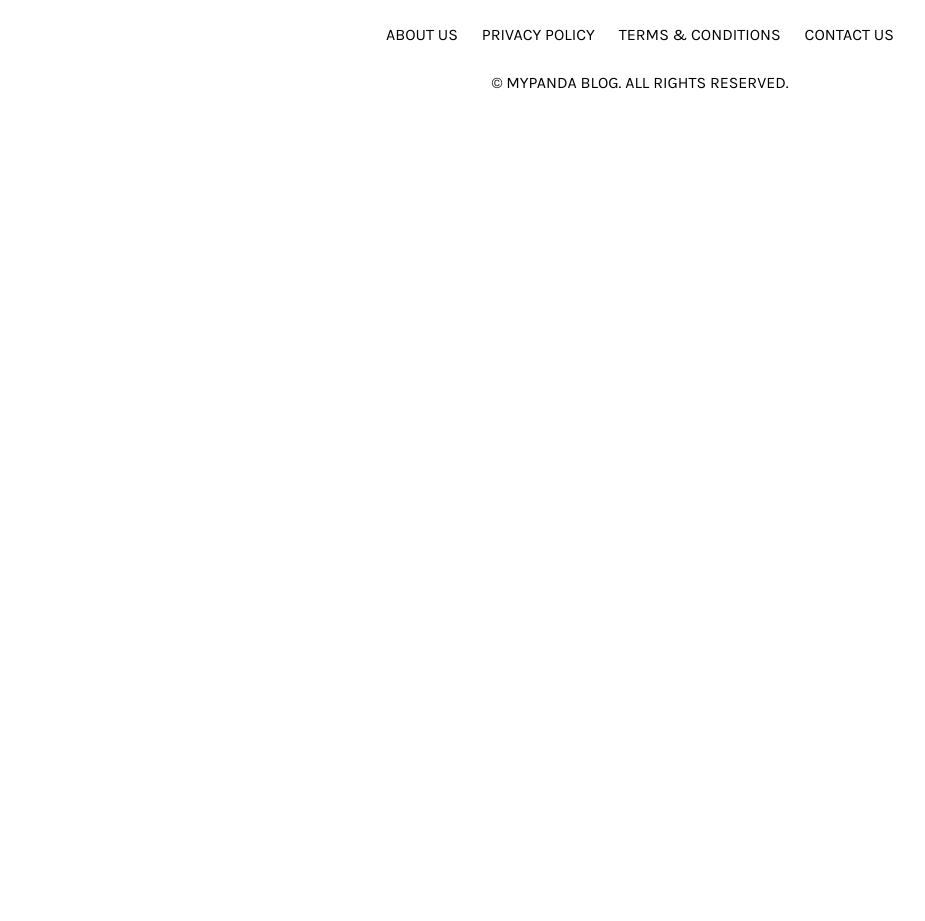
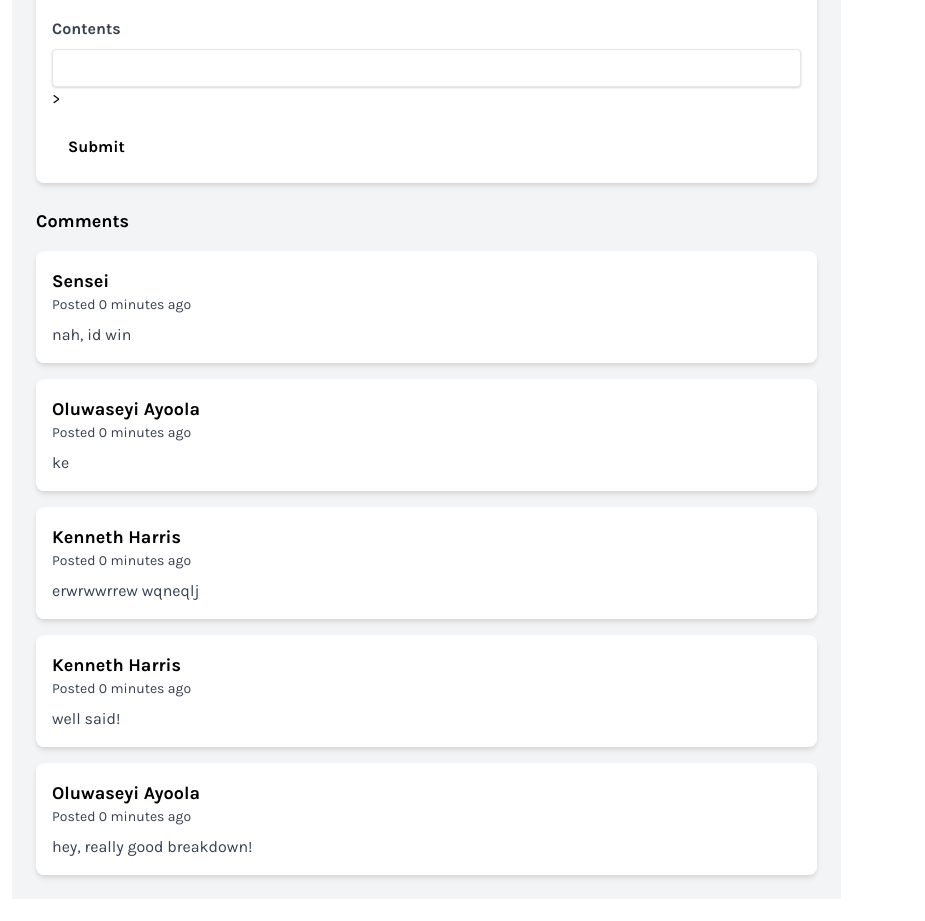
Before and after one commit to SeyiAyo/mypandablog, a Django app: a page that uses templates/base.html in a window 1280 px wide. Shown: the part 1997-2918 px from the top of the page, without its empty margins (0-925 px from the left). Before the commit the page ends 2086 px from the top, so only its background shows below. Run offline with Django 5.2, Linux system fonts and the light colour scheme; data comes from the database, SQL or seed files in the repository; both versions use the stored data as it was after the commit; some libraries are stand-ins or nearby versions.

Commit message:
integrate comments section to front end

```diff
--- a/templates/base.html
+++ b/templates/base.html
@@ -190,5 +190,34 @@
         }
     </script>
 
+    <script>var simplemde = new SimpleMDE({element: document.getElementById("id_content")});</script>
+
+    <script>
+        document.addEventListener('DOMContentLoaded', () => {
+
+        // Get all "navbar-burger" elements
+            const $navbarBurgers = Array.prototype.slice.call(document.querySelectorAll('.navbar-burger'), 0);
+
+        // Check if there are any navbar burgers
+            if ($navbarBurgers.length > 0) {
+
+            // Add a click event on each of them
+            $navbarBurgers.forEach(el => {
+                    el.addEventListener('click', () => {
+
+                // Get the target from the "data-target" attribute
+                const target = el.dataset.target;
+                const $target = document.getElementById(target);
+
+                // Toggle the "is-active" class on both the "navbar-burger" and the "navbar-menu"
+                el.classList.toggle('is-active');
+                $target.classList.toggle('is-active');
+
+                });
+            });
+            }
+
+        });
+    </script>
 </body>
 </html>
--- a/templates/post_detail.html
+++ b/templates/post_detail.html
@@ -30,6 +30,46 @@
             <a href="#" class="h-10 w-10 font-semibold text-gray-800 hover:bg-blue-600 hover:text-white text-sm flex items-center justify-center">2</a>
             <a href="#" class="h-10 w-10 font-semibold text-gray-800 hover:text-gray-900 text-sm flex items-center justify-center ml-3">Next <i class="fas fa-arrow-right ml-2"></i></a>
         </div> -->
+
+        <!-- Comments Section -->
+        <div class="container mx-auto">
+            <div class="bg-gray-100 p-6">
+                <h2 class="text-lg font-bold mb-4">Add a comment</h2>
+                <form class="bg-white p-4 rounded-lg shadow-md mb-6" action="{% url 'post_detail' post.slug %}" method="post"> <!-- Assuming you have a URL named 'submit_comment' for submitting comments -->
+                    {% csrf_token %}
+
+                    {{ form.errors }}
+
+                    {% for field in form %}
+                        <div class="mb-4">
+                            <label class="block text-gray-700 font-bold mb-2" for="name">{{ field.label }}</label>
+                            <input type="{{ field.field.widget.input_type }}" class="shadow appearance-none border rounded w-full py-2 px-3 text-gray-700 leading-tight focus:outline-none focus:shadow-outline" {{ field }} >
+                            </input>
+                        </div>
+                    {% endfor %}
+                    <button
+                        class="bg-cyan-500 hover:bg-cyan-700 text-gray font-bold py-2 px-4 rounded focus:outline-none focus:shadow-outline"
+                        type="submit">
+                        Submit
+                    </button>
+                </form>
+
+                <h2 class="text-lg font-bold mb-4">Comments</h2>
+                <div class="flex flex-col space-y-4">
+                    {% if not post.comments.all %}
+                        <p class="text-gray-700">No comments yet</p>
+                    {% endif %}
+
+                    {% for comment in post.comments.all %}
+                        <div class="bg-white p-4 rounded-lg shadow-md">
+                            <h3 class="text-lg font-bold">{{ comment.name }}</h3>
+                            <p class="text-gray-700 text-sm mb-2">Posted {{ comment.created_at | timesince }} ago</p>
+                            <p class="text-gray-700">{{ comment.contents }}</p>
+                        </div>
+                    {% endfor %}
+                </div>
+            </div>
+        </div>
 
 </section>
 {% endblock %}
```
Also changed, not shown: db.sqlite3.
